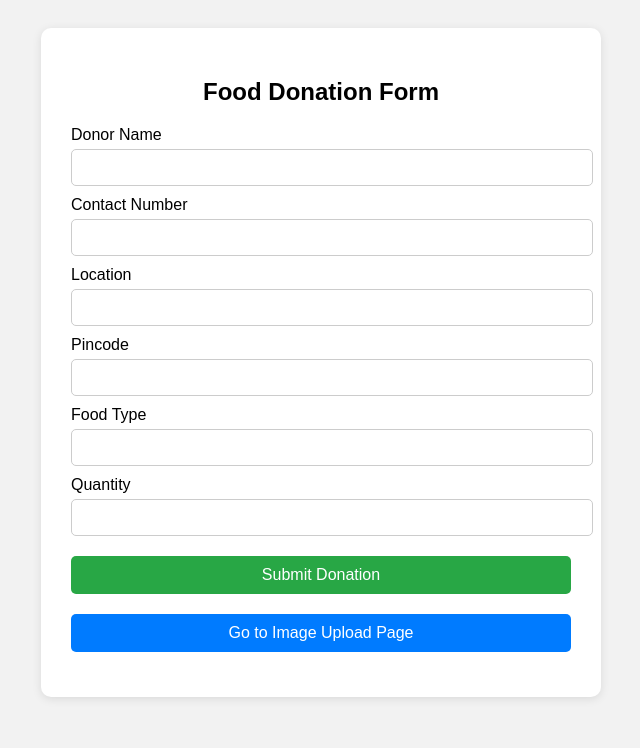
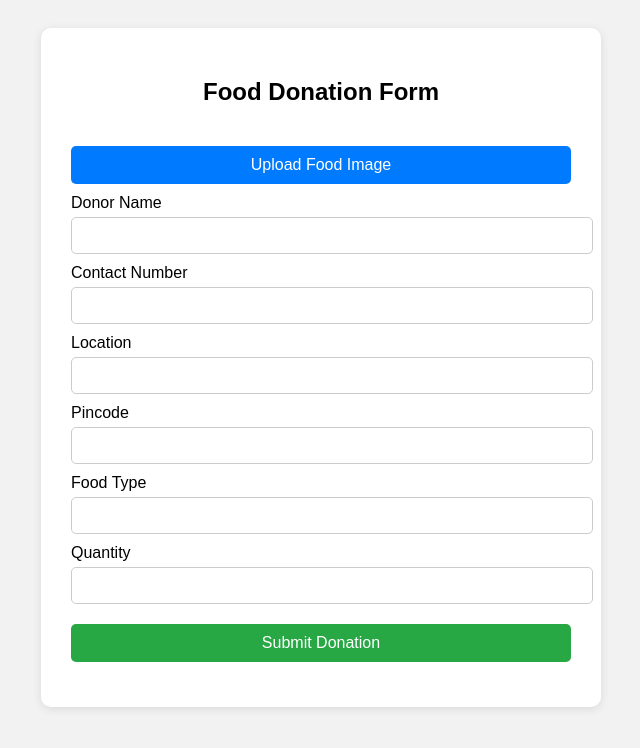
Before and after one commit to TabTechy/smart-food-donation, a plain HTML site: page donate.html in a window 1280 px wide. Shown: the whole page, without its empty margins (319-959 px from the left). Drawn offline with Linux system fonts and the light colour scheme; no server answers.

Commit message:
Update donate.html

```diff
--- a/donate.html
+++ b/donate.html
@@ -64,6 +64,10 @@
 
 <div class="container">
   <h2>Food Donation Form</h2>
+
+  <!-- Upload Image First -->
+  <button class="link-button" onclick="window.location.href='food.html'">Upload Food Image</button>
+
   <form id="donationForm">
     <label for="donorName">Donor Name</label>
     <input type="text" id="donorName" required />
@@ -86,9 +90,6 @@
     <button type="submit">Submit Donation</button>
   </form>
 
-  <!-- Button to go to food.html -->
-  <button class="link-button" onclick="window.location.href='food.html'">Go to Image Upload Page</button>
-
   <div id="message"></div>
 </div>
 
```
